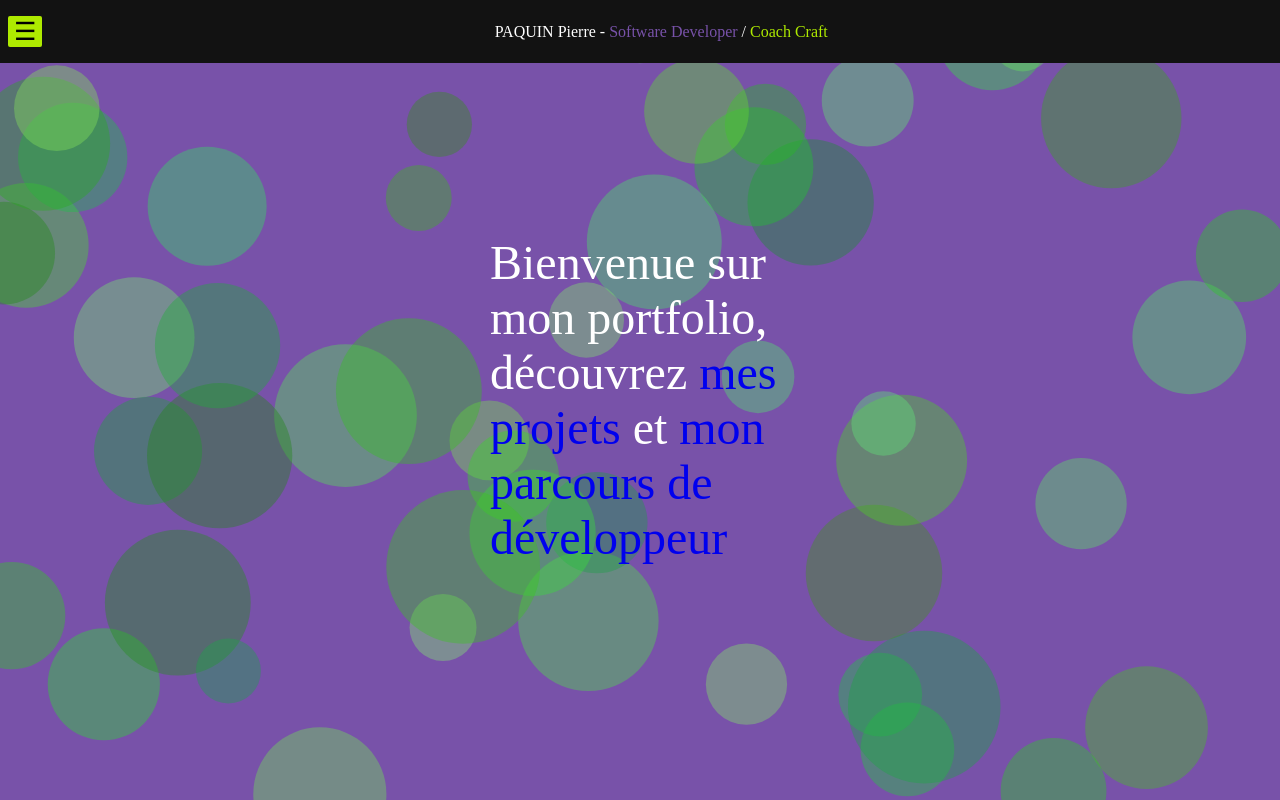
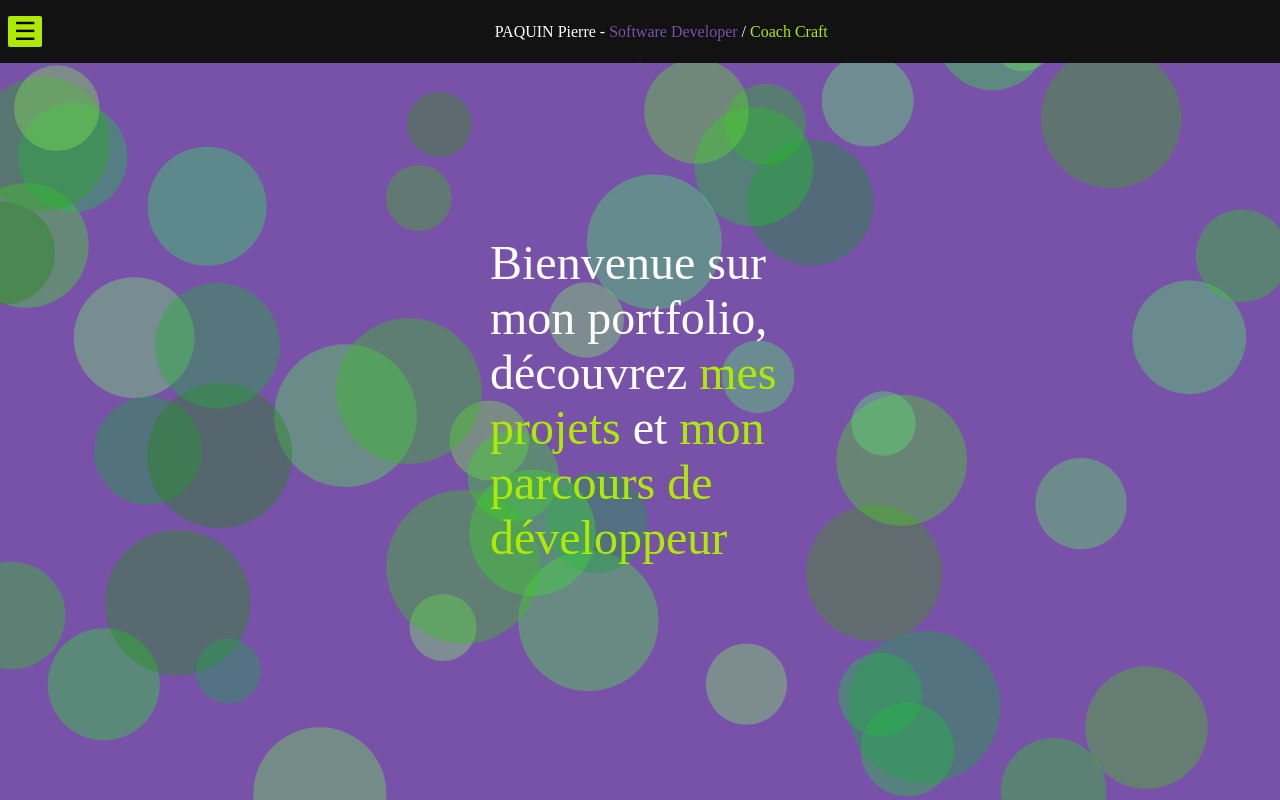
Before and after one commit to paq1/pierre-paquin-frontend, an Angular app: page /home in a window 1280 px wide. Built offline with nearby package versions, Linux system fonts and the light colour scheme.

Commit message:
chore(home): set link color

```diff
--- a/src/app/pages/home/home.component.html
+++ b/src/app/pages/home/home.component.html
@@ -1,6 +1,6 @@
 <div
   class="u-is-flex u-flex-center u-full-size">
   <div class="u-is-flex u-flex-center u-full-size u-max-width-300">
-    <span class="u-is-txt-48 u-txt-white">Bienvenue sur mon portfolio, découvrez <a class="link-48-to-55" routerLink="/portfolio" >mes projets</a> et <a class="link-48-to-55" routerLink="/about">mon parcours de développeur</a></span>
+    <span class="u-is-txt-48 u-txt-white">Bienvenue sur mon portfolio, découvrez <a class="link-48-to-55 u-txt-green" routerLink="/portfolio" >mes projets</a> et <a class="link-48-to-55 u-txt-green" routerLink="/about">mon parcours de développeur</a></span>
   </div>
 </div>
```
